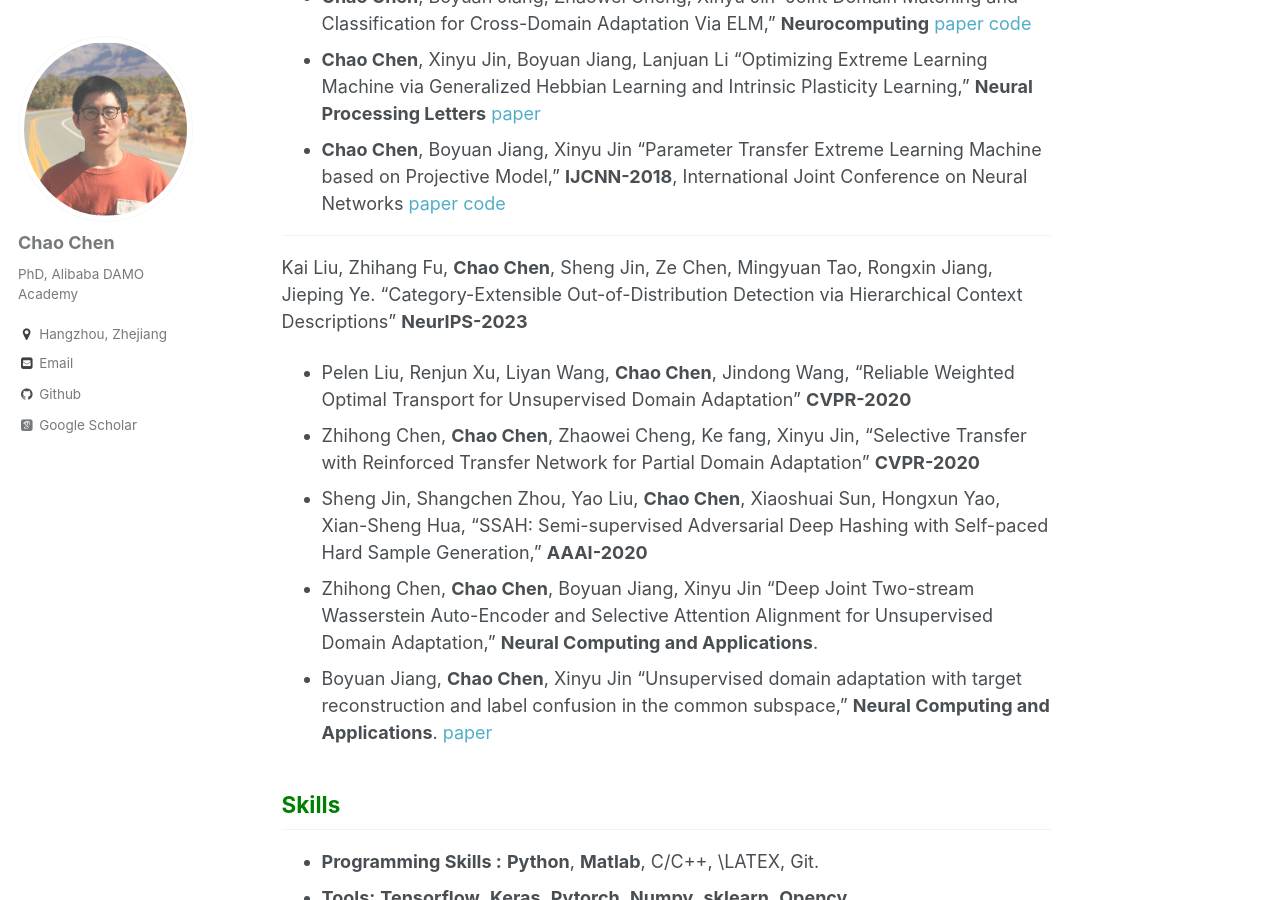
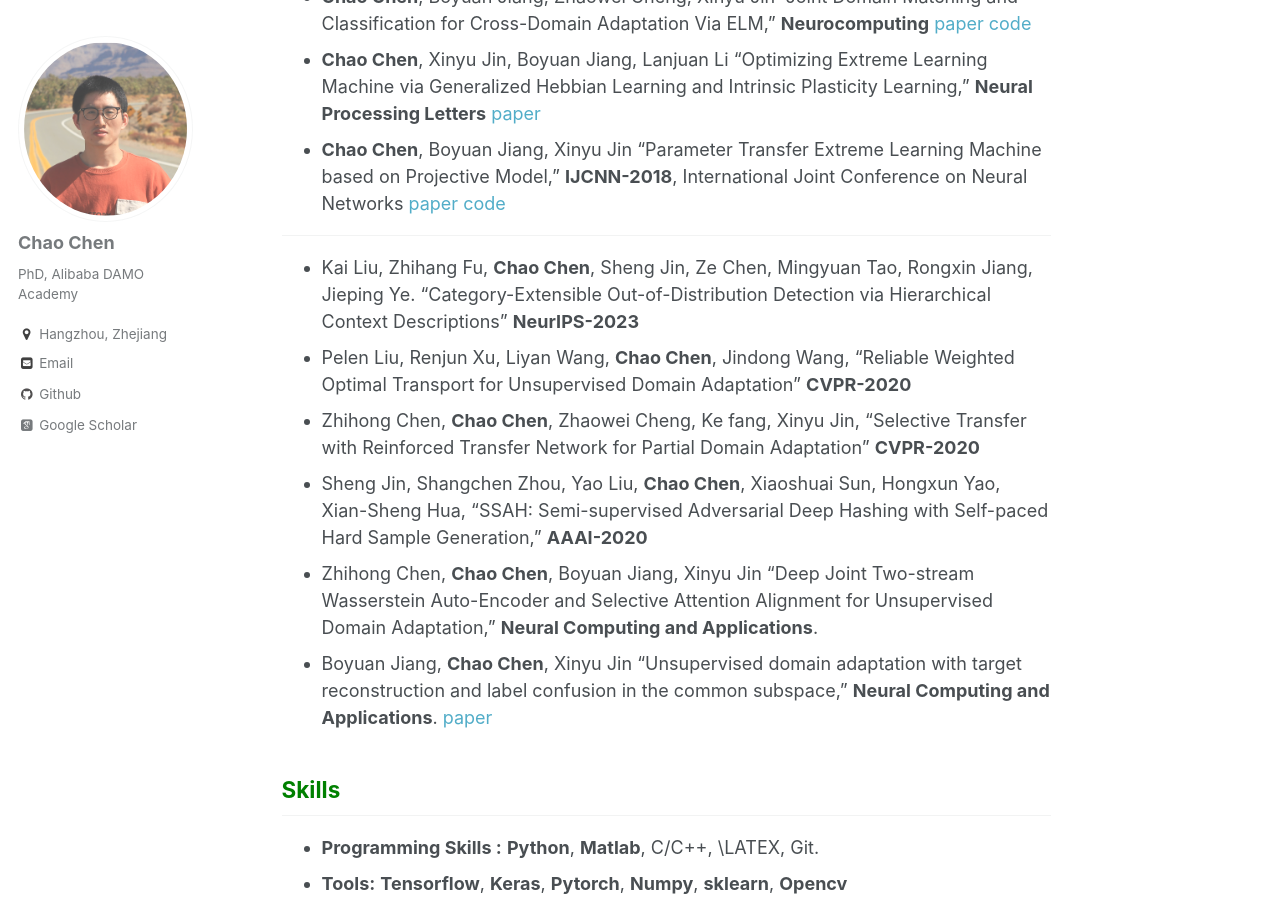
Before and after one commit to chenchao666/chenchao666.github.io, a Jekyll site: the page built from _pages/about.md, in a window 1280 px wide and 900 px high, scrolled down 1879 px. Built offline with Jekyll 4.4.1, drawn with Linux system fonts in a browser that asks for light colours; some web fonts are replaced.

```diff
--- a/_pages/about.md
+++ b/_pages/about.md
@@ -52,7 +52,8 @@ and Intrinsic Plasticity Learning,” **Neural Processing Letters** [paper](http
 International Joint Conference on Neural Networks [paper](https://arxiv.org/abs/1809.01018) [code](https://github.com/chenchao666/PTELM)
 
 ______________________________
-Kai Liu, Zhihang Fu, **Chao Chen**, Sheng Jin, Ze Chen, Mingyuan Tao, Rongxin Jiang, Jieping Ye. "Category-Extensible Out-of-Distribution Detection via Hierarchical Context Descriptions" **NeurIPS-2023**
+
+* Kai Liu, Zhihang Fu, **Chao Chen**, Sheng Jin, Ze Chen, Mingyuan Tao, Rongxin Jiang, Jieping Ye. "Category-Extensible Out-of-Distribution Detection via Hierarchical Context Descriptions" **NeurIPS-2023**
 * Pelen Liu, Renjun Xu, Liyan Wang, **Chao Chen**, Jindong Wang, "Reliable Weighted Optimal Transport for Unsupervised Domain Adaptation" **CVPR-2020**
 * Zhihong Chen, **Chao Chen**, Zhaowei Cheng, Ke fang, Xinyu Jin, "Selective Transfer with Reinforced Transfer Network
 for Partial Domain Adaptation"  **CVPR-2020**
```
